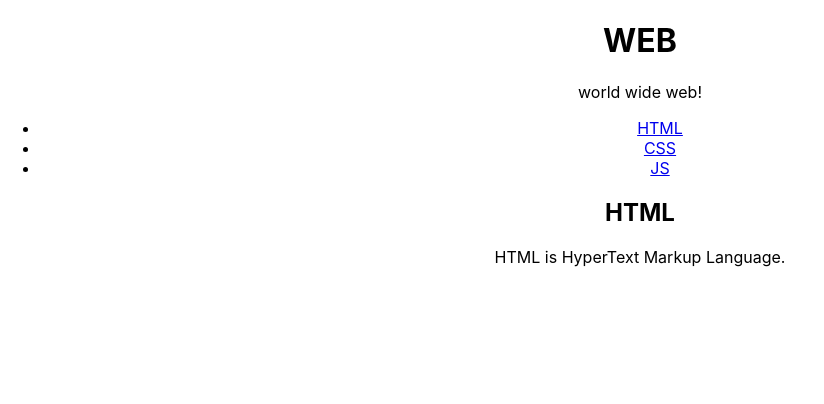
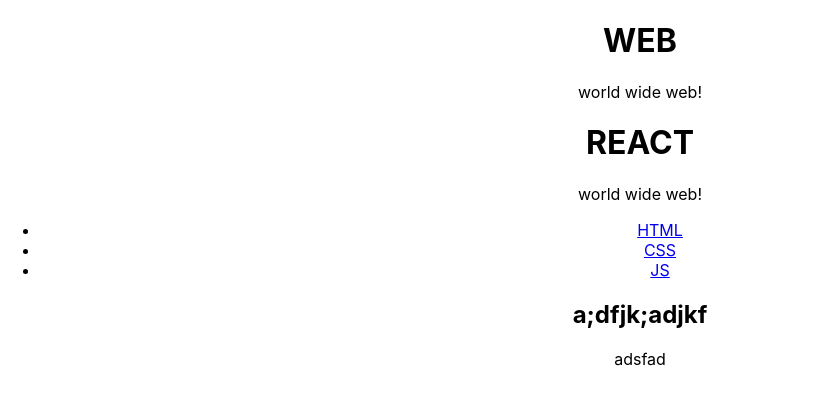
Before and after one commit to alsgp0877/React-Basic, a React (Create React App) app: page / in a window 1280 px wide. Shown: the top 404 px of the page, without its empty margins (0-824 px from the left). Built offline with nearby package versions, Linux system fonts and the light colour scheme.

Commit message:
component 파일 쪼개기 및 props 사용

```diff
--- a/public/pure.html
+++ b/public/pure.html
@@ -7,8 +7,8 @@
     <nav>
         <ul>
             <li><a href="1.html">HTML</a></li>
-            <li a href="2.html">CSS</li>
-            <li a href="3.html">JS</li>
+            <li><a href="2.html">CSS</a></li>
+            <li><a href="3.html">JS</a></li>
 
         </ul>
     </nav>
--- a/src/App.js
+++ b/src/App.js
@@ -1,53 +1,17 @@
 import './App.css';
 import { Component } from 'react';
-
-
-class CONT extends Component {
-  render(){
-    return (
-      <article>
-        <h2>HTML</h2>
-        HTML is HyperText Markup Language.
-      </article>
-    );
-  }
-}
-
-class TOC extends Component {
-  render(){
-    return (
-      <nav>
-        <ul>
-            <li><a href="1.html">HTML</a></li>
-            <li><a href="2.html">CSS</a></li>
-            <li><a href="3.html">JS</a></li>
-        </ul>
-      </nav>
-    );
-  }
-}
-
-
-class Subject extends Component {
-  render(){
-    return (
-      <header>
-        <h1>WEB</h1>
-        world wide web!
-      </header>
-
-    );
-  }
-}
-
+import TOC from './components/TOC';
+import CONT from './components/CONT';
+import Subject from './components/Subject';
 
 class App extends Component{
   render(){
     return (
       <div className="App">
-        <Subject></Subject>
+        <Subject title="WEB" sub="world wide web!"></Subject>
+        <Subject title="REACT" sub="world wide web!"></Subject>
         <TOC></TOC>
-        <CONT></CONT>
+        <CONT title="a;dfjk;adjkf" desc="adsfad"></CONT>
       </div>
     );
   }
--- /dev/null
+++ b/src/components/CONT.js
@@ -0,0 +1,16 @@
+import { Component } from 'react';
+
+
+class CONT extends Component {
+  render(){
+    return (
+      <article>
+        <h2>{this.props.title}</h2>
+        {this.props.desc}
+      </article>
+    );
+  }
+}
+
+
+export default CONT;
--- /dev/null
+++ b/src/components/Subject.js
@@ -0,0 +1,17 @@
+import { Component } from 'react';
+
+
+class Subject extends Component {
+  render(){
+    return (
+      <header>
+        <h1>{this.props.title}</h1>
+        {this.props.sub}
+      </header>
+
+    );
+  }
+}
+
+
+export default Subject;
--- /dev/null
+++ b/src/components/TOC.js
@@ -0,0 +1,17 @@
+import { Component } from 'react';
+
+class TOC extends Component {
+  render(){
+    return (
+      <nav>
+        <ul>
+            <li><a href="1.html">HTML</a></li>
+            <li><a href="2.html">CSS</a></li>
+            <li><a href="3.html">JS</a></li>
+        </ul>
+      </nav>
+    );
+  }
+}
+
+export default TOC;
```
